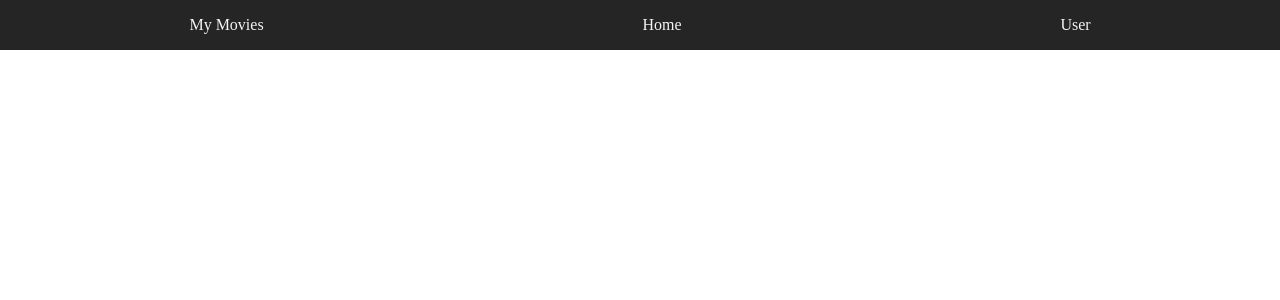
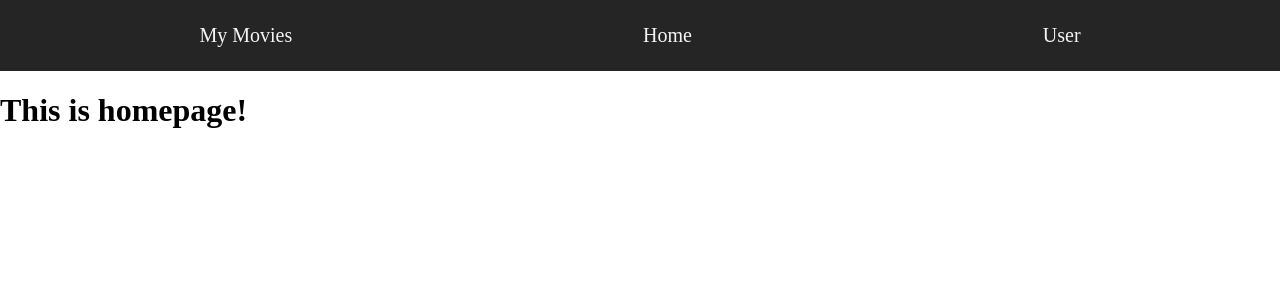
Before and after one commit to Vadfinnsinte/My-Movie-Watchlist, a React (Vite) app: page / in a window 1280 px wide. Shown: the top 300 px of the page. Built offline with nearby package versions, Linux system fonts and the light colour scheme.

Commit message:
added components for routes

```diff
--- a/src/App.css
+++ b/src/App.css
@@ -1,3 +1,8 @@
 body {
   margin: 0;
 }
+.navlink {
+  text-decoration: none;
+  color: whitesmoke;
+  font-size: 20px;
+}
--- a/src/Components/Header.jsx
+++ b/src/Components/Header.jsx
@@ -1,11 +1,18 @@
+import { NavLink } from "react-router-dom";
 import "../style/header.css";
 
 const Header = () => {
   return (
     <div className="header">
-      <p>My Movies</p>
-      <p>Home</p>
-      <p>User</p>
+      <NavLink className="navlink" to="/my-movies">
+        My Movies
+      </NavLink>
+      <NavLink className="navlink" to="/">
+        Home
+      </NavLink>
+      <NavLink className="navlink" to="/">
+        User
+      </NavLink>
     </div>
   );
 };
--- /dev/null
+++ b/src/Components/HomePage.jsx
@@ -0,0 +1,9 @@
+const HomePage = () => {
+  return (
+    <>
+      <h1>This is homepage!</h1>
+    </>
+  );
+};
+
+export default HomePage;
--- /dev/null
+++ b/src/Components/MyMovies.jsx
@@ -0,0 +1,9 @@
+const MyMovies = () => {
+  return (
+    <>
+      <h1>My movies</h1>
+    </>
+  );
+};
+
+export default MyMovies;
--- a/src/style/header.css
+++ b/src/style/header.css
@@ -4,4 +4,5 @@
   flex-direction: row;
   justify-content: space-around;
   color: whitesmoke;
+  padding: 1.5rem;
 }
```
Also changed, not shown: src/routes/router.jsx (+8 -2 lines).
